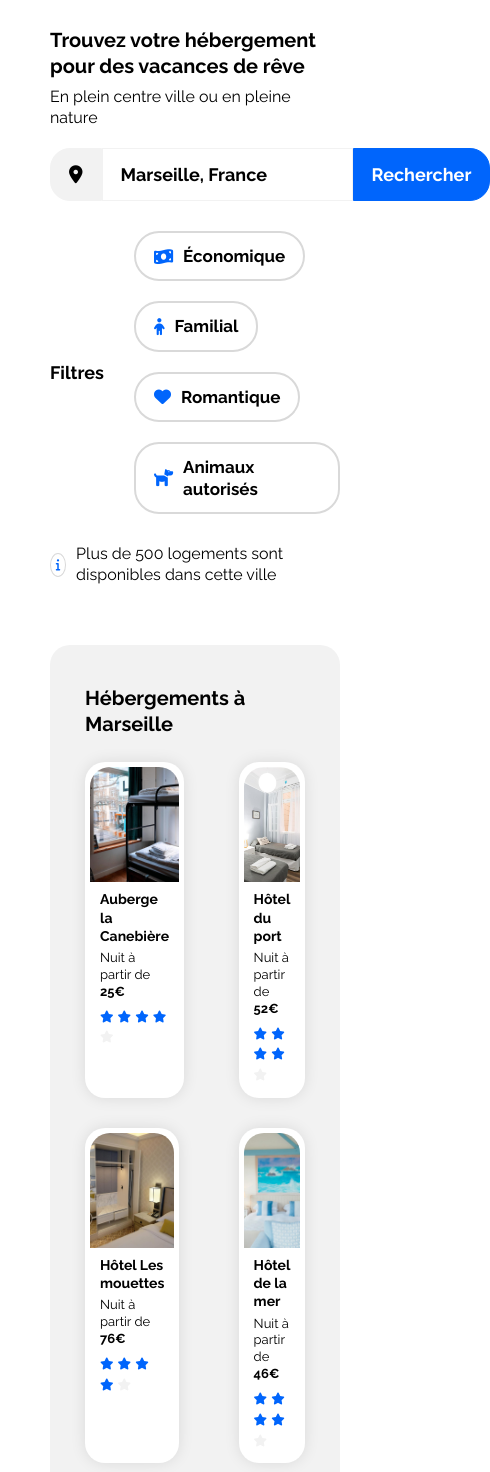
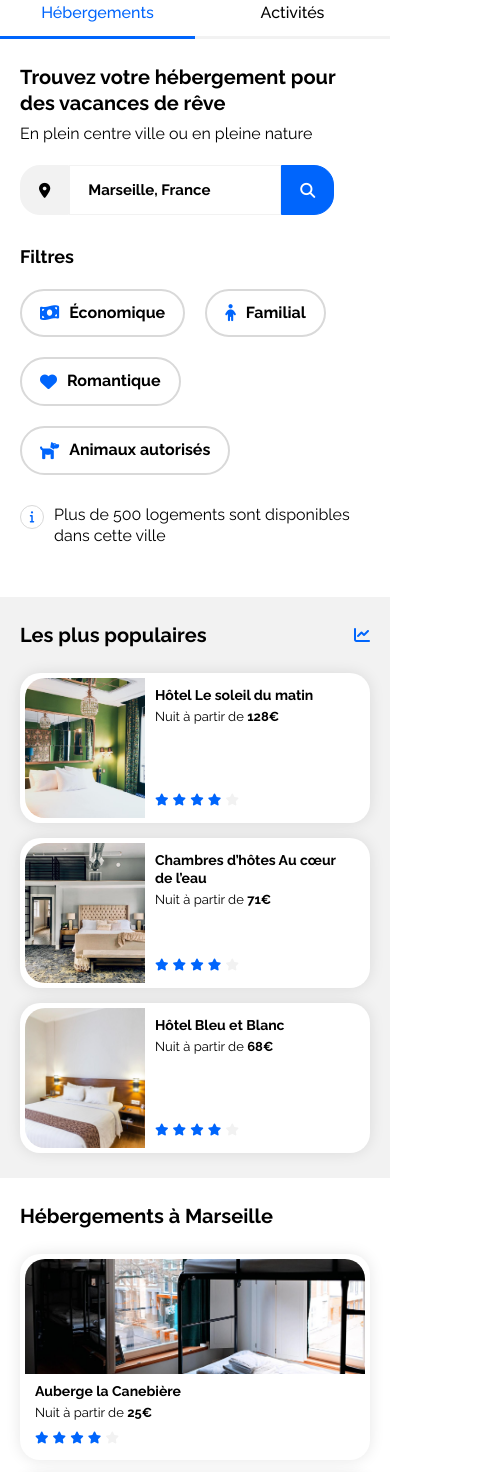
Before and after one commit to natho19/booki, a plain HTML site: page index.html in a window 390 px wide. Shown: the part 97-1569 px from the top of the page, 490 px wide, since content can reach past the window. Drawn offline with Linux system fonts and the light colour scheme.

Commit message:
responsive mobile

```diff
--- a/css/style.css
+++ b/css/style.css
@@ -146,6 +146,8 @@ button {
 }
 
 .search-button {
+    display: flex;
+    align-items: center;
     font-weight: 700;
     font-size: 18px;
     border: 1px solid #0065fc;
@@ -153,6 +155,10 @@ button {
     border-bottom-right-radius: 20px;
     background-color: #0065fc;
     color: #fff;
+}
+
+.search-button i {
+    display: none;
 }
 
 .filters {
@@ -208,6 +214,7 @@ button {
     display: flex;
     justify-content: center;
     align-items: center;
+    flex-shrink: 0;
     width: 24px;
     height: 24px;
     border-radius: 50%;
@@ -217,6 +224,7 @@ button {
 }
 
 .info p {
+    flex-shrink: 1;
     font-size: 16px;
     margin-bottom: 0;
 }
@@ -445,6 +453,10 @@ button {
         font-size: 14px;
     }
 
+    .filter-label {
+        font-size: 16px;
+    }
+
     .filters ul {
         flex-wrap: wrap;
     }
@@ -517,3 +529,154 @@ button {
     }
 
 }
+
+/***** Responsive mobile   *****/
+
+@media screen and (max-width: 768px) {
+
+    body {
+        padding: 0;
+    }
+
+    section {
+        padding-top: 25px;
+        padding-bottom: 25px;
+    }
+
+    #vacation, #activities {
+        padding-left: 20px;
+        padding-right: 20px;
+    }
+
+    footer {
+        padding: 45px 30px;
+    }
+
+    .header {
+        flex-direction: column;
+        align-items: center;
+        padding: 25px 0 0;
+    }
+
+    .logo {
+        margin-bottom: 50px;
+    }
+
+    .navbar {
+        width: 100%;
+    }
+
+    .navbar-nav {
+        width: 100%;
+        justify-content: space-between;
+    }
+
+    .nav-item {
+        padding: inherit;
+        margin: inherit;
+        border-top: inherit;
+        flex-basis: 50%;
+        text-align: center;
+        padding-bottom: 13px;
+        border-bottom: 3px solid #F2F2F2;
+    }
+
+    .search-icon, .search-input, .search-button {
+        font-size: 15px;
+    }
+
+    .search-input {
+        min-width: 0;
+    }
+
+    .search-button span {
+        display: none;
+    }
+
+    .search-button i {
+        display: block;
+    }
+
+    .filters {
+        flex-direction: column;
+        align-items: flex-start;
+    }
+
+    .filters h2 {
+        margin-right: 0;
+        margin-bottom: 20px;
+    }
+
+    .info {
+        align-items: flex-start;
+    }
+
+    #accomodations > * {
+        border-radius: 0;
+        padding: 25px 20px;
+    }
+
+    .most-popular {
+        order: -1;
+    }
+
+    .in-marseille {
+        background-color: #FFF !important;
+        margin-bottom: 0;
+        padding-bottom: 0 !important;
+    }
+
+    .card, #activities .card {
+        flex-basis: 47%;
+    }
+
+    .footer {
+        flex-direction: column;
+    }
+
+    .footer-box {
+        flex-basis: inherit;
+        margin-bottom: 40px;
+    }
+
+    .footer-box:last-child {
+        margin-bottom: 0;
+    }
+}
+
+@media screen and (max-width: 590px) {
+
+    .in-marseille .cards {
+        margin-bottom: 30px;
+    }
+
+    .card {
+        flex-basis: 100%;
+        margin-bottom: 15px;
+    }
+
+    .card:last-child {
+        margin-bottom: 0;}
+    #activities .card {
+        flex-basis: 100%;
+    }
+
+    #activities .card-img {
+        flex-basis: 135px;
+    }
+
+}
+
+@media screen and (max-width: 285px) {
+
+    .filter-label {
+        font-size: 15px;
+    }
+
+    .card-horizontal .card-img {
+        width: 90px;
+        min-width: 90px;
+        height: 155px;
+    }
+
+}
--- a/index.html
+++ b/index.html
@@ -33,7 +33,7 @@
             <nav class="navbar">
                 <ul class="navbar-nav">
                     <li class="nav-item active">
-                        <a href="#vacation">Hébergements</a>
+                        <a href="#accomodations">Hébergements</a>
                     </li>
                     <li class="nav-item">
                         <a href="#activities">Activités</a>
@@ -51,7 +51,10 @@
                 <form action="#" class="search">
                     <i class="fas fa-map-marker-alt search-icon"></i>
                     <input type="text" name="city" class="search-input" value="Marseille, France" required />
-                    <button type="submit" class="search-button">Rechercher</button>
+                    <button type="submit" class="search-button">
+                        <i class="fas fa-search"></i>
+                        <span>Rechercher</span>
+                    </button>
                 </form>
                 <div class="filters">
                     <h2>Filtres</h2>
@@ -214,8 +217,8 @@
                                 </div>
                             </a>
                         </article>
-                        <a href="#" class="more">Afficher plus</a>
                     </div>
+                    <a href="#" class="more">Afficher plus</a>
                 </div>
 
                 <!-- Most Popular -->
```
